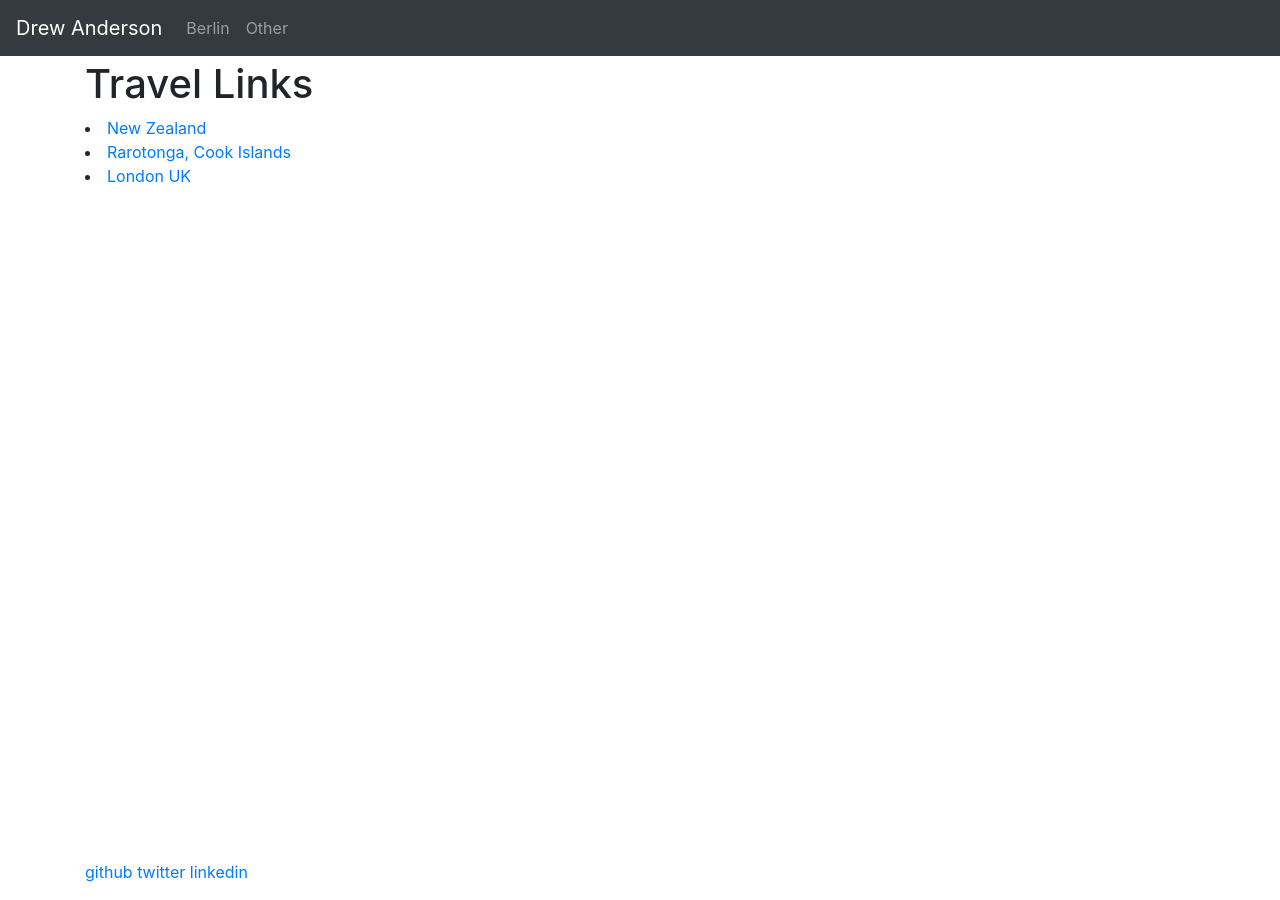
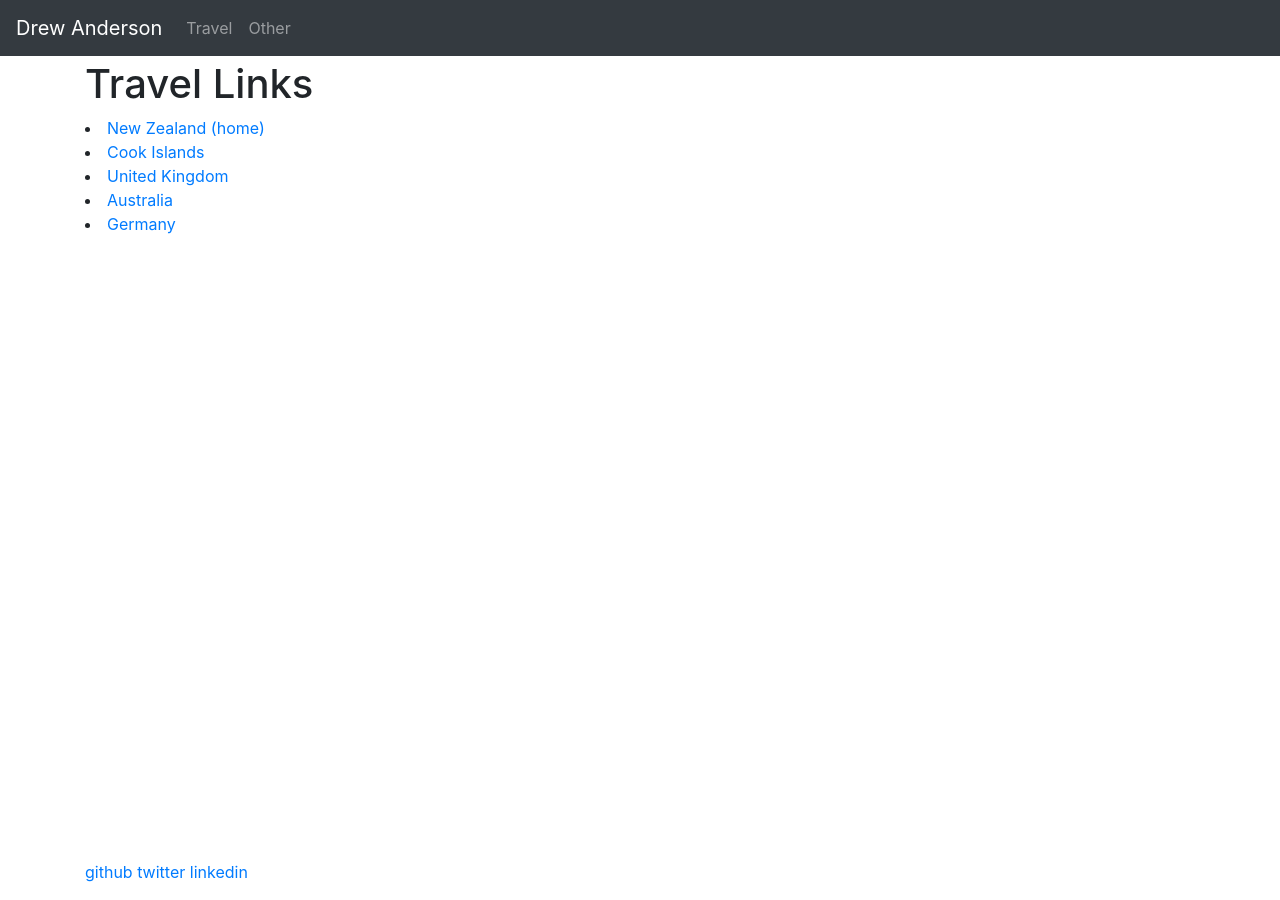
Before and after one commit to drewandersonnz/drewandersonnz.github.io, a Jekyll site: the page built from travel/index.html, in a window 1280 px wide. Built offline with Jekyll 4.4.1, drawn with Linux system fonts in a browser that asks for light colours.

Commit message:
travel info

```diff
--- a/_layouts/default.html
+++ b/_layouts/default.html
@@ -1,8 +1,8 @@
 ---
 navlinks:
 
-- title: Berlin
-  uri: /berlin
+- title: Travel
+  uri: /travel
 
 - title: Other
   uri: /other
--- a/travel/index.html
+++ b/travel/index.html
@@ -7,13 +7,35 @@ tags: travel
 links:
 
 - uri: #
-  title: New Zealand
+  title: New Zealand (home)
+  cities:
+  - Waihi
+  - Oamaru
+  - Tauranga
+  - Auckland
+  - Queenstown
 
 - uri: #
-  title: Rarotonga, Cook Islands
+  title: Cook Islands
+  cities:
+  - Rarotonga
 
 - uri: #
-  title: London UK
+  title: United Kingdom
+  cities:
+  - London
+  - Edinburgh
+  - Dundee
+  - Newcastle-upon-tyne
 
+- uri: #
+  title: Australia
+  cities:
+  - Gold Coast
+
+- uri: /travel/berlin
+  title: Germany
+  cities:
+  - Berlin
 
 ---
```
Also changed, not shown: travel/berlin.html (renamed from berlin.html).
